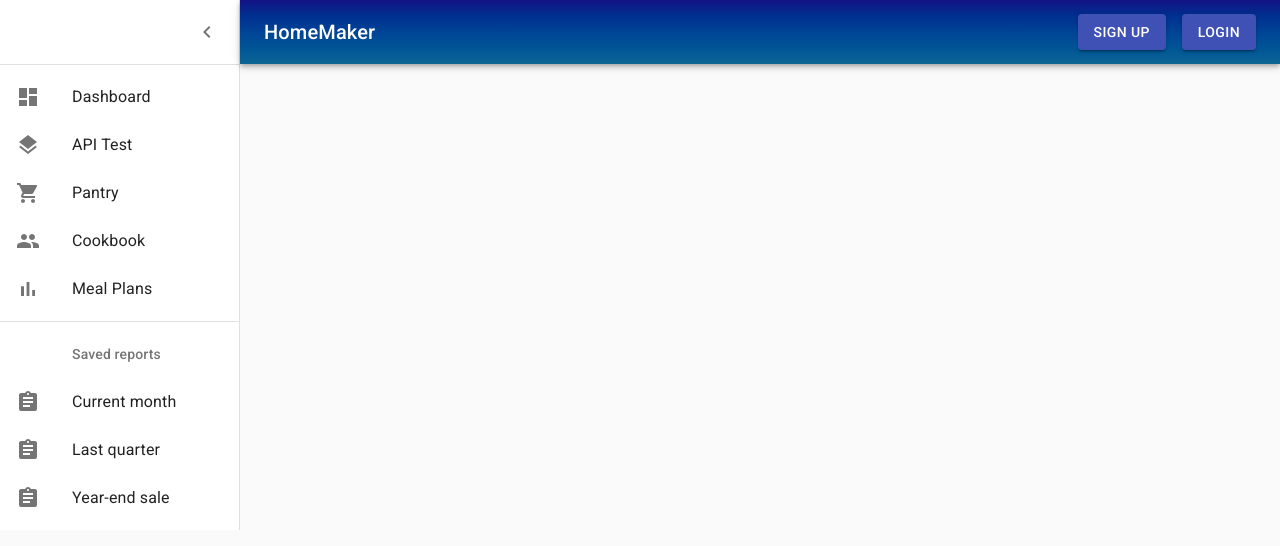
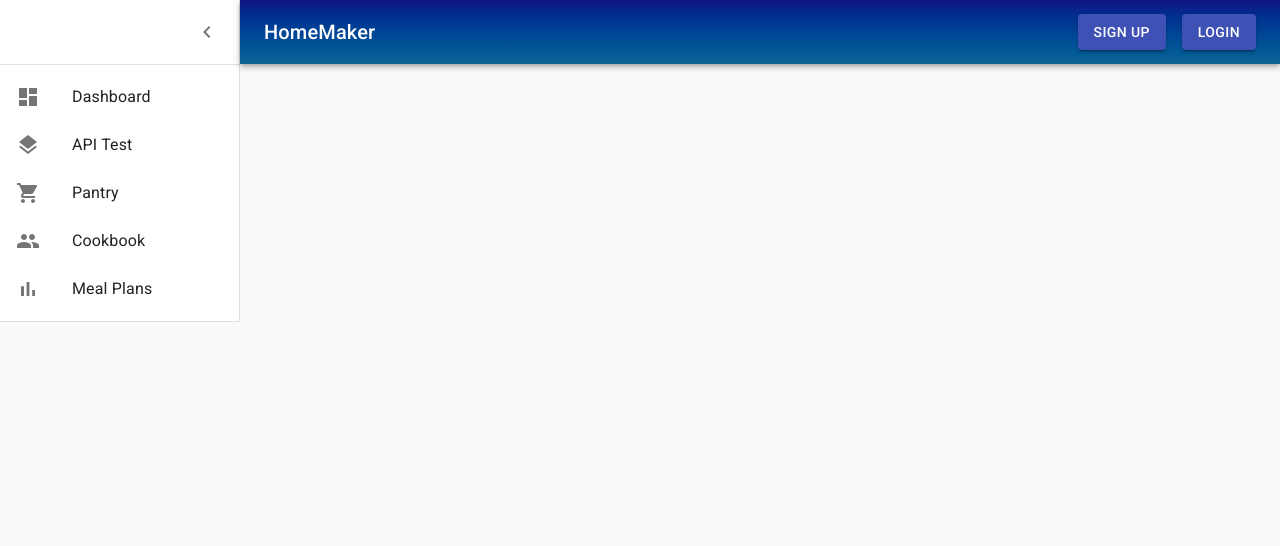
Before and after one commit to shamsow/django-react-homemaker, a React (Create React App) app in the folder react/homemakerapi/: page /navtest in a window 1280 px wide. Shown: the top 546 px of the page. Built offline with nearby package versions, Linux system fonts and the light colour scheme.

Commit message:
Remove nav items from template

```diff
--- a/react/homemakerapi/src/components/Dashboard.js
+++ b/react/homemakerapi/src/components/Dashboard.js
@@ -167,7 +167,7 @@ export default function Dashboard() {
         <Divider />
         <List>{mainListItems}</List>
         <Divider />
-        <List>{secondaryListItems}</List>
+        {/* <List>{secondaryListItems}</List> */}
       </Drawer>
       <main className={classes.content}>
         <div className={classes.appBarSpacer} />
--- a/react/homemakerapi/src/components/Nav.js
+++ b/react/homemakerapi/src/components/Nav.js
@@ -214,7 +214,7 @@ export default function Nav(props) {
         <Divider />
         <List>{mainListItems}</List>
         <Divider />
-        <List>{secondaryListItems}</List>
+        {/* <List>{secondaryListItems}</List> */}
       </Drawer>
 
     </div>
```
